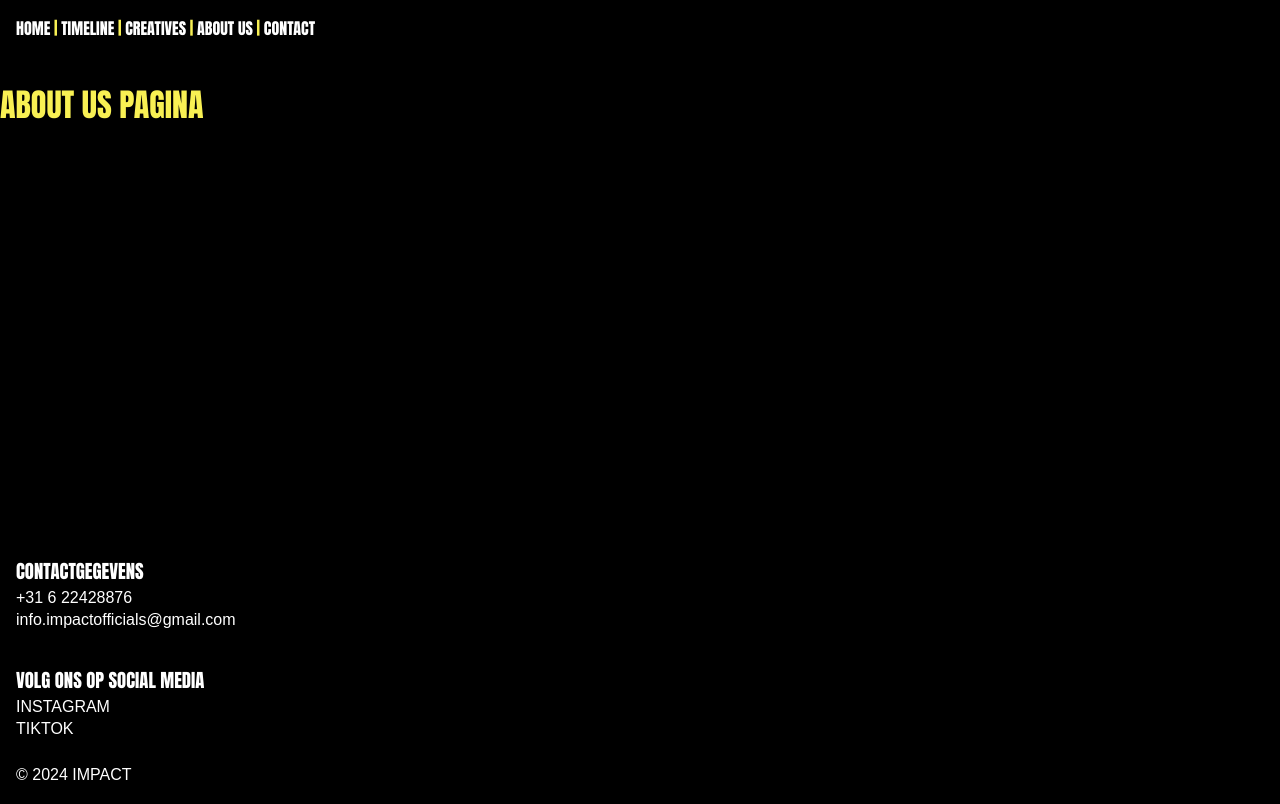
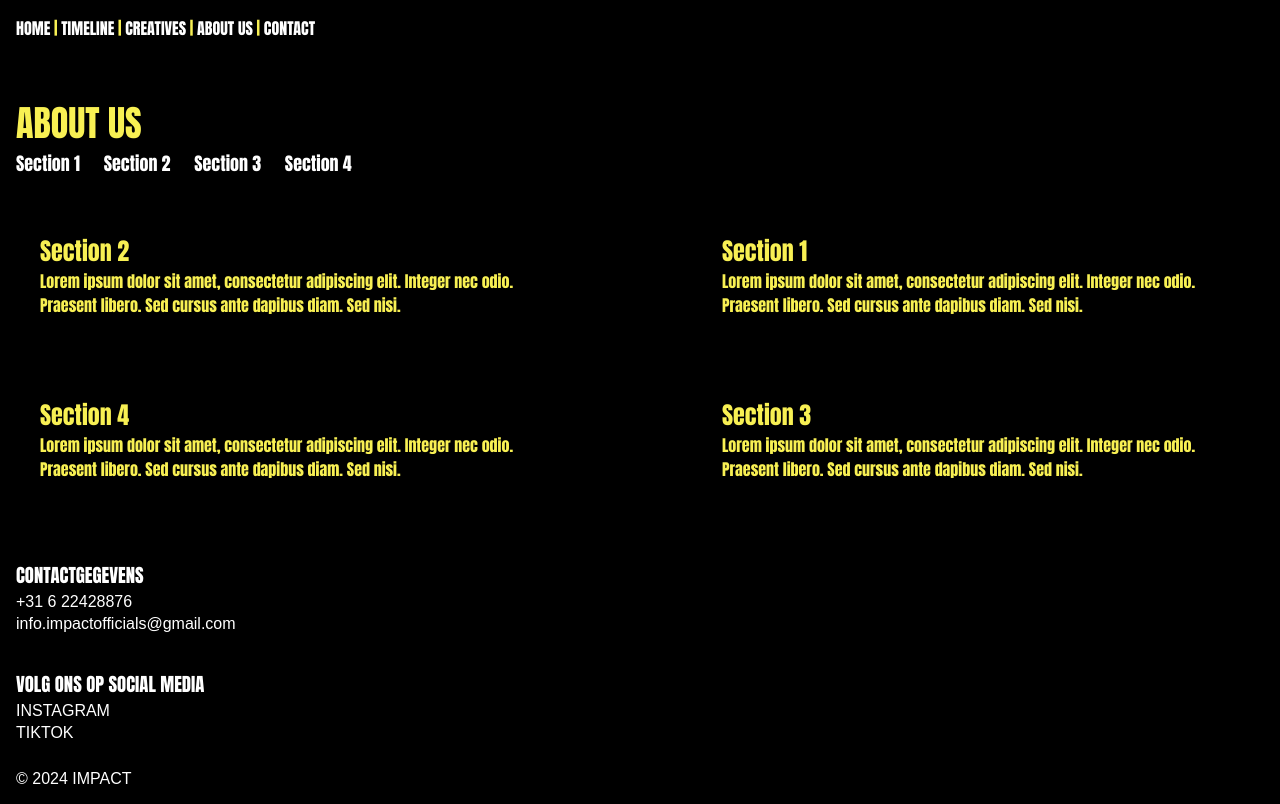
Before and after one commit to EmonaSantiago/IMPACT.OFFICIALS, a SvelteKit app: page /ABOUT-US in a window 1280 px wide. Built offline with nearby package versions, Linux system fonts and the light colour scheme.

Commit message:
About us page

```diff
--- a/src/routes/+layout.svelte
+++ b/src/routes/+layout.svelte
@@ -23,6 +23,7 @@
 </main>
 
 <style>
+
     a {
         color: var(--IMPACT-white);
         text-decoration: none;
--- a/src/routes/ABOUT-US/+page.svelte
+++ b/src/routes/ABOUT-US/+page.svelte
@@ -1,7 +1,121 @@
-<h1>ABOUT US PAGINA</h1>
+<body>
+    <header>
+        <h1>ABOUT US</h1>
+        <nav>
+            <ul>
+                <li><a href="#section1">Section 1</a></li>
+                <li><a href="#section2">Section 2</a></li>
+                <li><a href="#section3">Section 3</a></li>
+                <li><a href="#section4">Section 4</a></li>
+            </ul>
+        </nav>
+    </header>
+
+    <main>
+        <section id="section1">
+            <div class="content">
+                <h2>Section 1</h2>
+                <p>Lorem ipsum dolor sit amet, consectetur adipiscing elit. Integer nec odio. Praesent libero. Sed cursus ante dapibus diam. Sed nisi.</p>
+            </div>
+        </section>
+
+        <section id="section2">
+            <div class="content">
+                <h2>Section 2</h2>
+                <p>Lorem ipsum dolor sit amet, consectetur adipiscing elit. Integer nec odio. Praesent libero. Sed cursus ante dapibus diam. Sed nisi.</p>
+            </div>
+        </section>
+
+        <section id="section3">
+            <div class="content">
+                <h2>Section 3</h2>
+                <p>Lorem ipsum dolor sit amet, consectetur adipiscing elit. Integer nec odio. Praesent libero. Sed cursus ante dapibus diam. Sed nisi.</p>
+            </div>
+        </section>
+
+        <section id="section4">
+            <div class="content">
+                <h2>Section 4</h2>
+                <p>Lorem ipsum dolor sit amet, consectetur adipiscing elit. Integer nec odio. Praesent libero. Sed cursus ante dapibus diam. Sed nisi.</p>
+            </div>
+        </section>
+    </main>
+</body>
 
 <style>
-    /* h1 {
-        color: white;
-    } */
+    * {
+  scroll-behavior: smooth;
+}
+
+body {
+    font-family: Arial, sans-serif;
+    margin: 0;
+    padding: 0;
+
+}
+
+/* header {
+    background-color: #f2f2f2;
+    padding: 20px;
+    text-align: center;
+} */
+
+header {
+    margin: 1em;
+}
+
+h1 {
+    font-size: 36px;
+    color: var(--IMPACT-yellow);
+}
+
+nav ul {
+    list-style-type: none;
+    padding: 0;
+}
+
+nav ul li {
+    display: inline;
+    margin-right: 20px;
+}
+
+nav ul li a {
+    text-decoration: none;
+    color: white;
+    font-size: 18px;
+}
+
+main {
+    padding: 20px;
+}
+
+section {
+    margin-bottom: 40px;
+}
+
+.content {
+
+    padding: 20px;
+}
+
+@media screen and (min-width: 768px) {
+    main {
+        display: flex;
+        flex-direction: row-reverse;
+        flex-wrap: wrap;
+        justify-content: space-between;
+    }
+
+    section {
+        width: 45%;
+    }
+
+    section:nth-child(even) {
+        margin-right: 0;
+    }
+
+    section:nth-child(odd) {
+        margin-left: 0;
+    }
+}
 </style>
--- a/src/styles/global.css
+++ b/src/styles/global.css
@@ -2,6 +2,7 @@
 * {
     font-family: Impact, Haettenschweiler, 'Arial Narrow Bold', sans-serif;
     margin: 0;
+    scroll-behavior: smooth;
 }
 
 :root {
```
